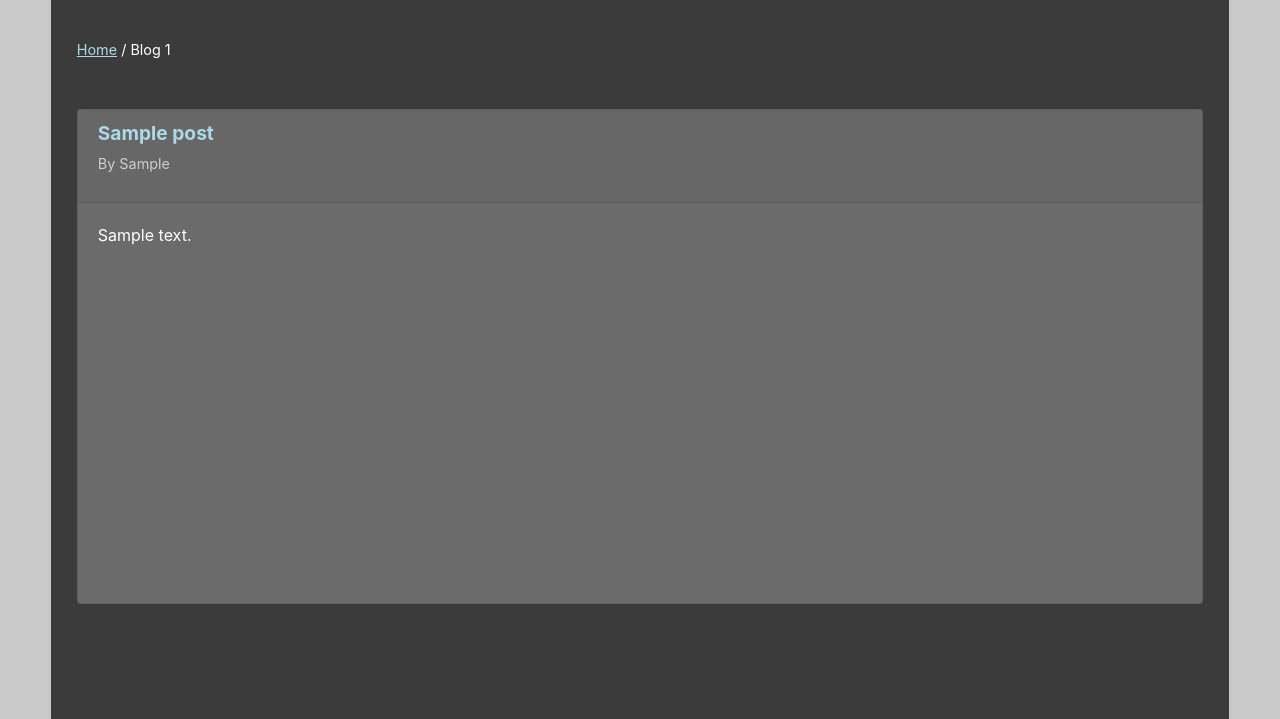
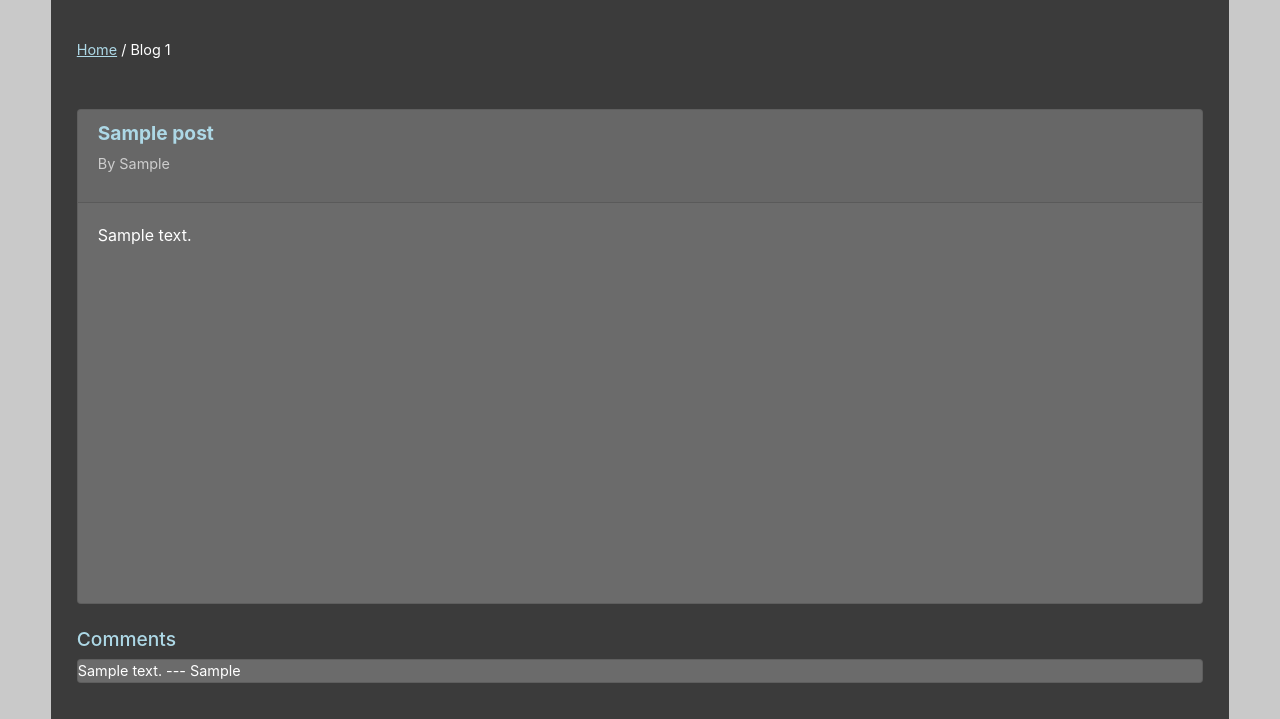
Before and after one commit to blaise-m/zuri-blog, a Django app: page /post/1/ in a window 1280 px wide. Shown: the part 136-855 px from the top of the page. Run offline with Django 3.2, Linux system fonts and the light colour scheme; tables that the repository leaves empty hold one stand-in row (values such as "Sample post"); some libraries are stand-ins or nearby versions; some web fonts are replaced.

Commit message:
feat: Implement the display comment functionality

```diff
--- a/zuriblog/models.py
+++ b/zuriblog/models.py
@@ -22,7 +22,7 @@ class Post(models.Model):
 
 class Comment(models.Model):
 	body = models.TextField()
-	post = models.ForeignKey(Post, on_delete=models.CASCADE)
+	post = models.ForeignKey(Post, on_delete=models.CASCADE, related_name='comments')
 	author = models.ForeignKey(User, on_delete=models.CASCADE)
 
 	objects = models.Manager()
--- a/zuriblog/templates/zuriblog/detail.html
+++ b/zuriblog/templates/zuriblog/detail.html
@@ -23,5 +23,13 @@
                 <p>{{ post.body }}</p>
             </div>
         </div>
+        {% if post.comments %}
+            <div class="py-4">
+                <h3 style="font-size: 1.2rem; color:lightblue;">Comments</h3>
+                {% for comment in post.comments.all %}
+                    <div class="card" style="font-size: 0.9rem;">{{ comment.body }} --- {{ comment.author | title}}</div>
+                {% endfor %}
+            </div>
+        {% endif %}
     </div>
 {% endblock content %}
--- a/zuriblog/views.py
+++ b/zuriblog/views.py
@@ -1,5 +1,5 @@
 from django.shortcuts import render
-from django.http import HttpResponse
+from django.http import HttpResponse, HttpResponseRedirect
 from django.views import generic
 from django.urls import reverse_lazy
 from .models import Post, Comment
@@ -20,7 +20,13 @@ class PostDetailView(generic.DetailView):
 class PostCreateView(generic.CreateView):
     model = Post
     template_name = 'zuriblog/new_post.html'
-    fields = ['title', 'author', 'body']
+    fields = ['title', 'body']
+
+    def form_valid(self, form):
+        self.object = form.save(commit=False)
+        self.object.author = self.request.user
+        self.object.save()
+        return HttpResponseRedirect(self.get_success_url())
 
 
 class PostUpdateView(generic.UpdateView):
@@ -38,4 +44,13 @@ class PostDeleteView(generic.DeleteView):
 class CommentCreateView(generic.CreateView):
     model = Comment
     template_name = 'zuriblog/add_comment.html'
-    fields = ['body', 'post', 'author']
+    fields = ['body']
+
+    def form_valid(self, form):
+        self.object = form.save(commit=False)
+        self.object.author = self.request.user
+        post_id = self.kwargs['pk']
+        post = Post.objects.get(pk=post_id)
+        self.object.post = post
+        self.object.save()
+        return HttpResponseRedirect(self.get_success_url())
```
Also changed, not shown: zuriblog/migrations/0003_alter_comment_post.py (added).
